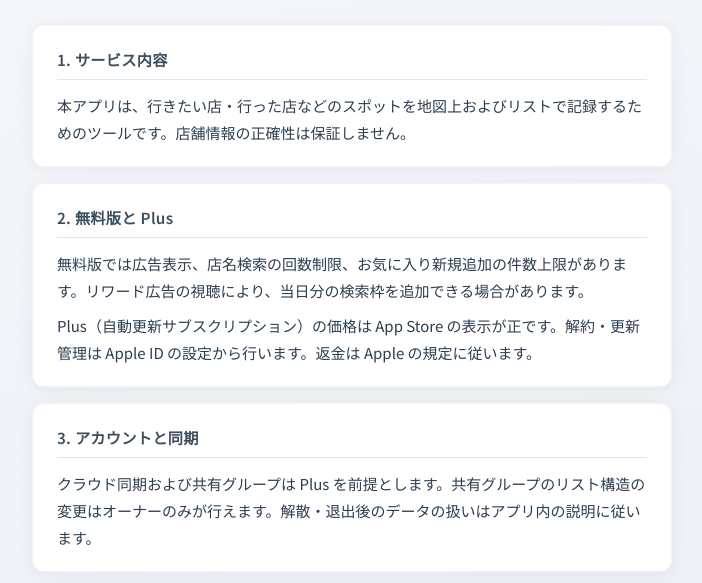
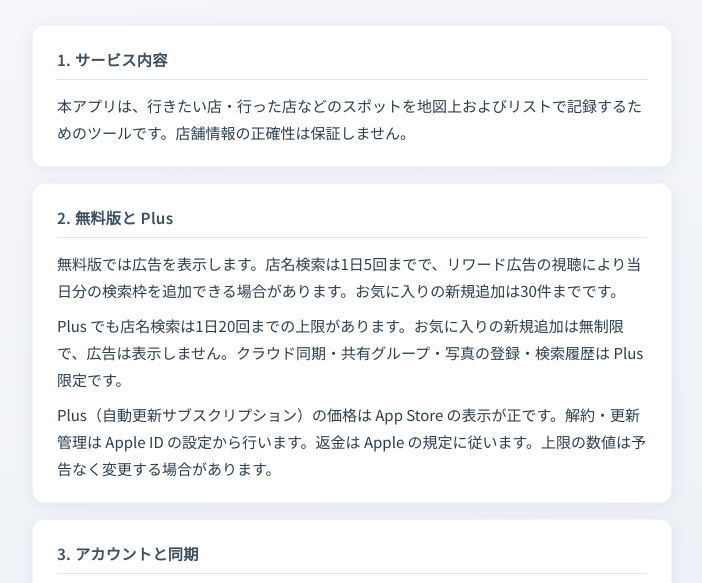
Before and after one commit to aily-dev-work/app-store-support, a plain HTML site: page spotapp-terms.html in a window 1280 px wide. Shown: the part 156-739 px from the top of the page, without its empty margins (288-990 px from the left). Drawn offline with Linux system fonts and the light colour scheme.

Commit message:
修正: spotApp 利用規約に Plus の店名検索上限を明記する
Co-authored-by: Cursor <cursoragent@cursor.com>

```diff
--- a/spotapp-terms.html
+++ b/spotapp-terms.html
@@ -21,8 +21,9 @@
 
     <section>
       <h2>2. 無料版と Plus</h2>
-      <p>無料版では広告表示、店名検索の回数制限、お気に入り新規追加の件数上限があります。リワード広告の視聴により、当日分の検索枠を追加できる場合があります。</p>
-      <p>Plus（自動更新サブスクリプション）の価格は App Store の表示が正です。解約・更新管理は Apple ID の設定から行います。返金は Apple の規定に従います。</p>
+      <p>無料版では広告を表示します。店名検索は1日5回までで、リワード広告の視聴により当日分の検索枠を追加できる場合があります。お気に入りの新規追加は30件までです。</p>
+      <p>Plus でも店名検索は1日20回までの上限があります。お気に入りの新規追加は無制限で、広告は表示しません。クラウド同期・共有グループ・写真の登録・検索履歴は Plus 限定です。</p>
+      <p>Plus（自動更新サブスクリプション）の価格は App Store の表示が正です。解約・更新管理は Apple ID の設定から行います。返金は Apple の規定に従います。上限の数値は予告なく変更する場合があります。</p>
     </section>
 
     <section>
```
